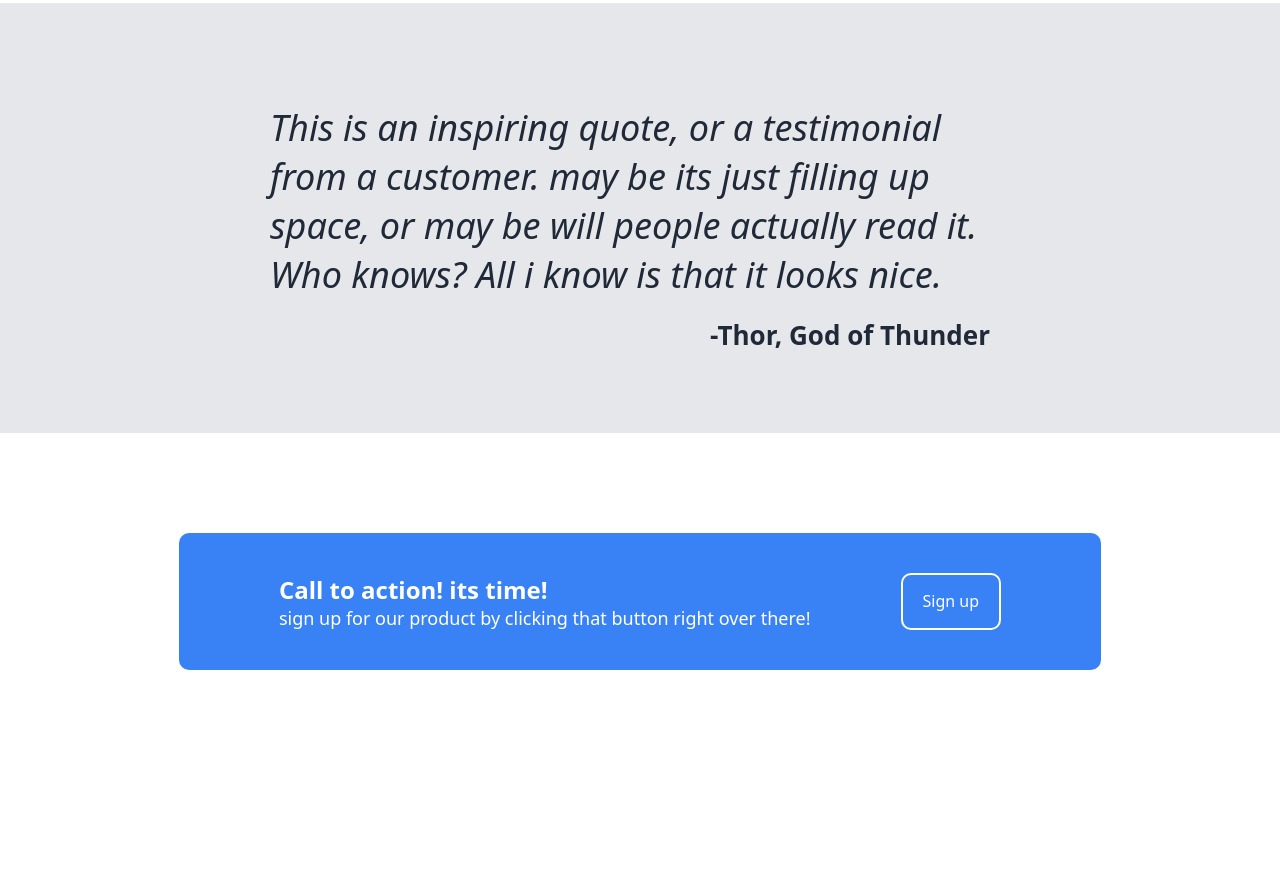
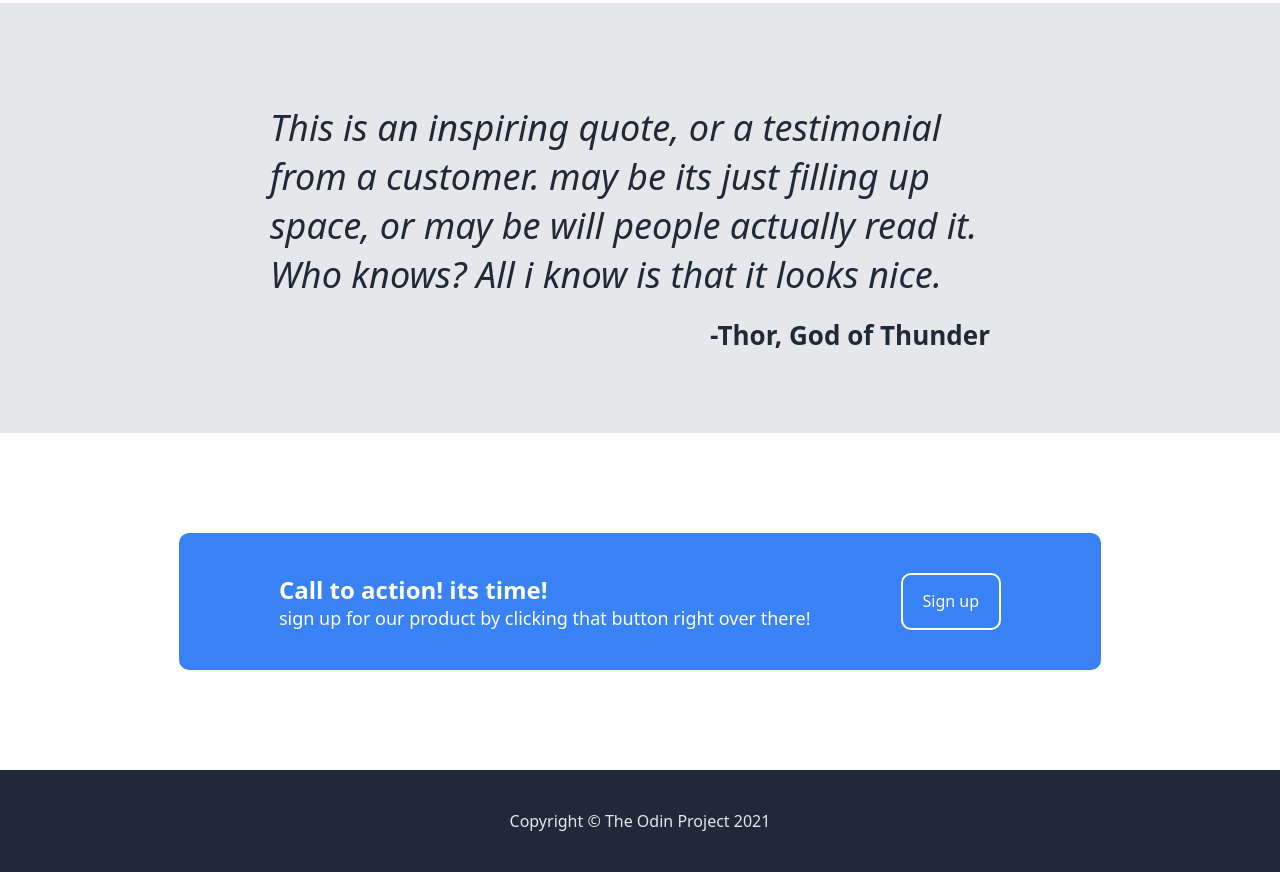
Before and after one commit to Diferosa/css-project1, a plain HTML site: page index.html in a window 1280 px wide. Shown: the part 1294-2166 px from the top of the page. Before the commit the page ends 2064 px from the top, so only its background shows below. Drawn offline with Linux system fonts and the light colour scheme.

Commit message:
Complete page
I added the footer text, colors and structure
and that was the las part of the projec

```diff
--- a/index.html
+++ b/index.html
@@ -68,6 +68,9 @@
             </div>
         </div>
     </div>
+    <div class="footer">
+        Copyright &copy; The Odin Project 2021
+    </div>
 
 </body>
 </html>
--- a/style.css
+++ b/style.css
@@ -175,6 +175,18 @@ font-weight: 700;
 
 }
 
+/* footer */
+
+.footer {
+    background-color: #1f2937;
+    color: #e5e7eb;
+    display: flex;
+    flex-direction: column;
+    justify-content: center;
+    align-items: center;
+    padding: 40px;
+}
+
 
 /* general */
 
```
Also changed, not shown: 1 other file.
